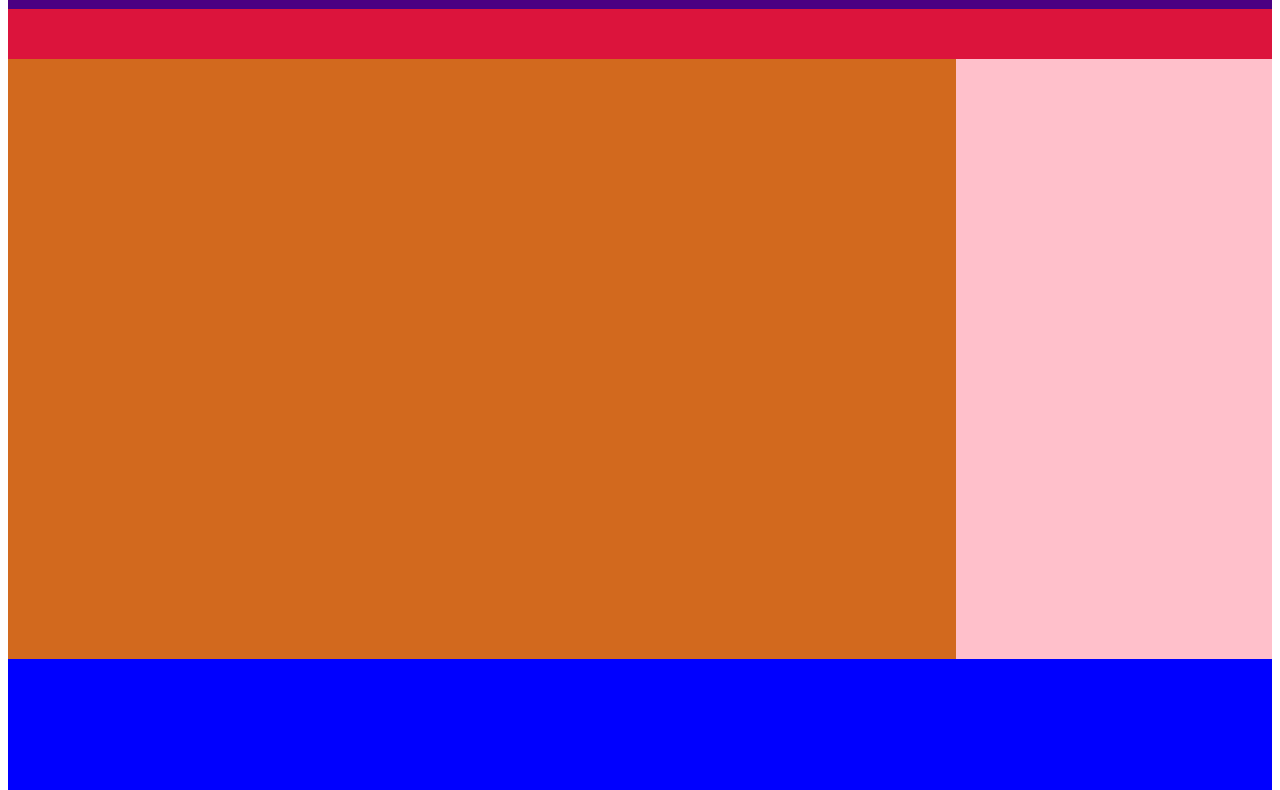
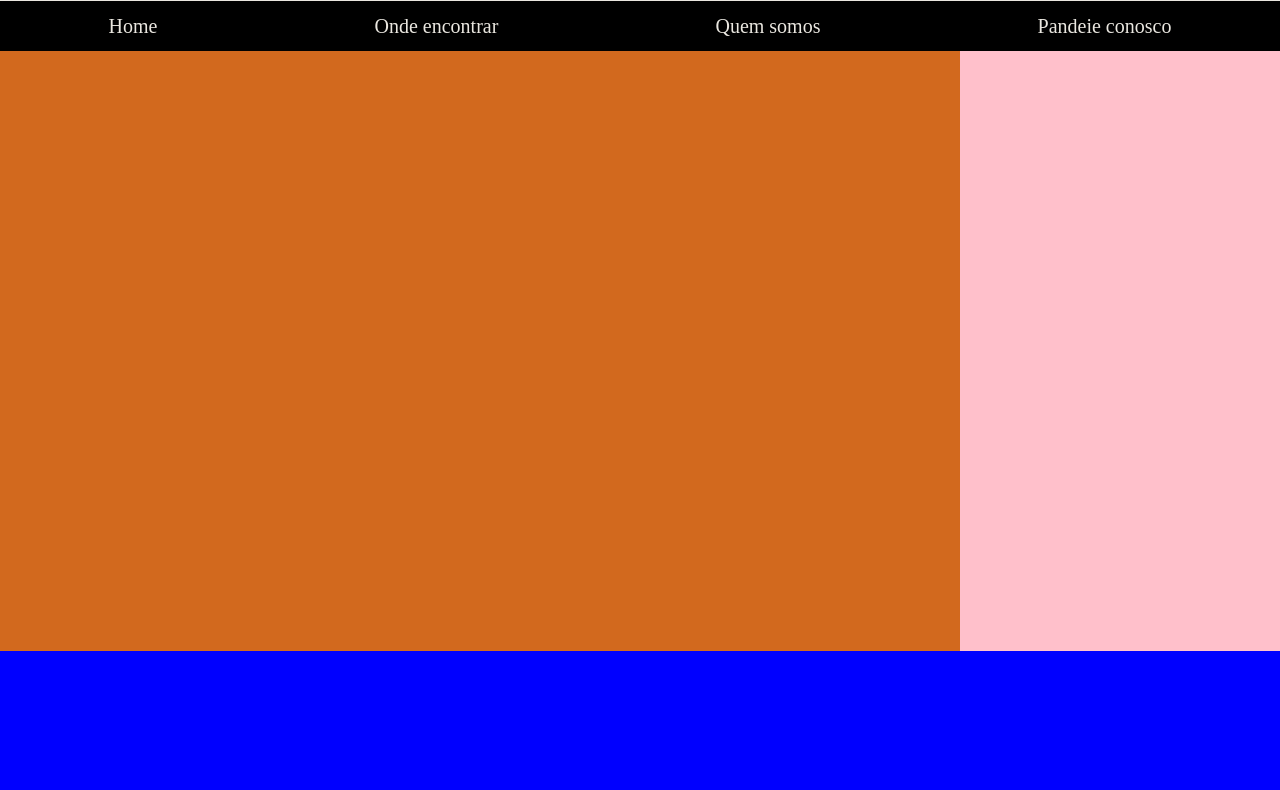
Before and after one commit to NessaPaixao/06-03-Sass, a website: page index.html in a window 1280 px wide. Shown: the part 199-989 px from the top of the page. Drawn offline with Linux system fonts and the light colour scheme; a web font is replaced by a local one.

Commit message:
Adicionar navbar

```diff
--- a/index.html
+++ b/index.html
@@ -14,10 +14,10 @@
         <img src="https://media3.giphy.com/media/wT71Ce9oKBQGc/giphy.gif" alt="">
     </header>
     <nav>
-    <!-- <a href="">Home</a>
-    <a href="">Pandei</a>
-    <a href=""></a>
-    <a href=""></a>  -->
+    <a href="">Home</a>
+    <a href="">Onde encontrar</a>
+    <a href=""> Quem somos </a>
+    <a href="">Pandeie conosco</a>
     </nav>
     <section></section>
     <aside></aside>
--- a/static/_header.scss
+++ b/static/_header.scss
@@ -1,6 +1,10 @@
+body{
+    margin:0;
+}
+
 header{
     grid-area: header;
-    background-color: indigo;
+    background-color: $branco;
     display: flex;
     justify-content: space-around;
     align-items: center;
--- a/static/_navbar.scss
+++ b/static/_navbar.scss
@@ -1,4 +1,16 @@
 nav{
     grid-area: nav;
-    background-color: crimson;
+    background-color: black;
+    display: flex;
+    align-items: center;
+    justify-content: space-around;
+    a{
+        color:$branco;
+        font-size: 15pt;
+        font-weight: 500;
+        text-decoration: none;
+        &:hover{
+            text-decoration: underline;
+        }
+    }
 }
--- /dev/null
+++ b/static/_variaveis.scss
@@ -0,0 +1 @@
+$branco: #eae7e0;
--- a/static/main.scss
+++ b/static/main.scss
@@ -1,3 +1,4 @@
+@import "variaveis";
 @import "header";
 @import "navbar";
 @import "aside";
```
Also changed, not shown: styles.css.
